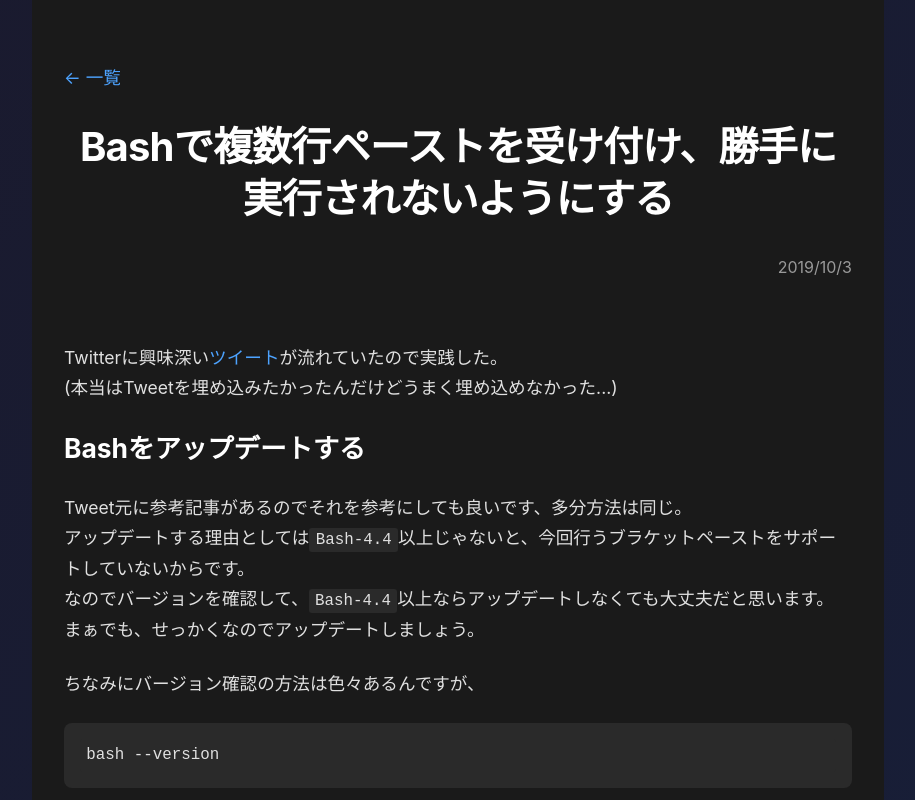
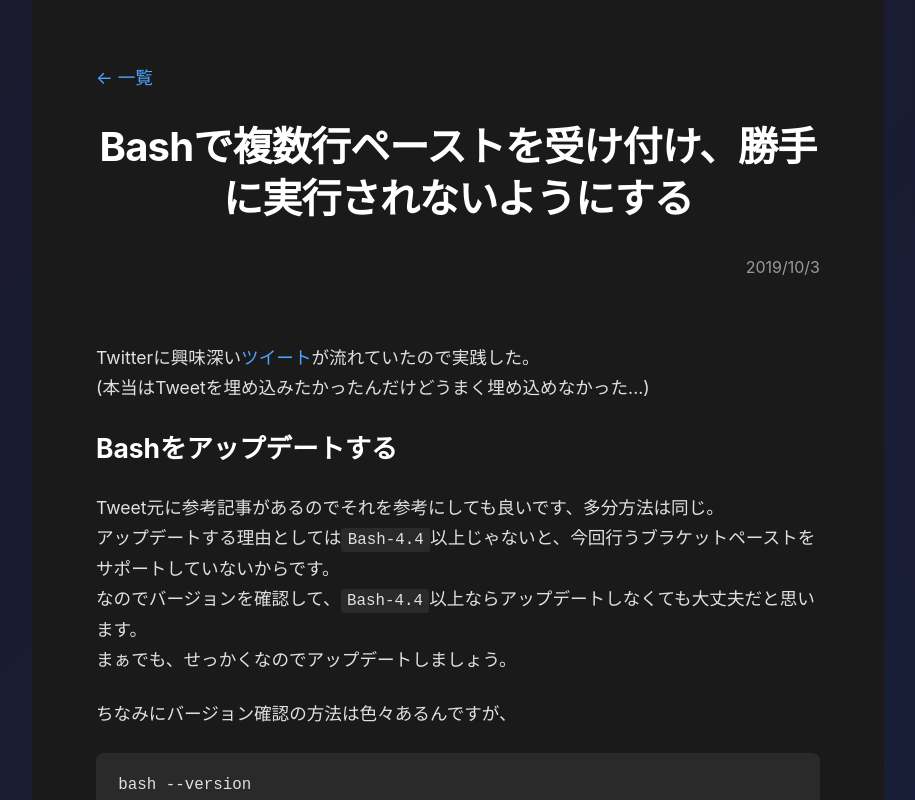
Before and after one commit to rhiroe/rhiroe.github.io, a Next.js app: page /blog/accept_multi-line_paste_in_bash in a window 1280 px wide. Shown: the top 800 px of the page, without its empty margins (182-1097 px from the left). Built offline with nearby package versions, Linux system fonts and the light colour scheme.

Commit message:
refactor: improve structure of blog post layout for better readability

```diff
--- a/src/pages/blog/[slug].tsx
+++ b/src/pages/blog/[slug].tsx
@@ -55,6 +55,7 @@
                 <link rel="icon" href="/favicon.ico" />
             </Head>
             <main className={styles.main}>
+                <div className={styles.container}>
                     <article>
                         <Link href="/blog" className={styles.backLink}>
                             &larr; 一覧
@@ -67,6 +68,7 @@
                             </div>
                         </div>
                     </article>
+                </div>
             </main>
         </div>
     );
```
Lines whose indentation alone changed are shown as unchanged.
